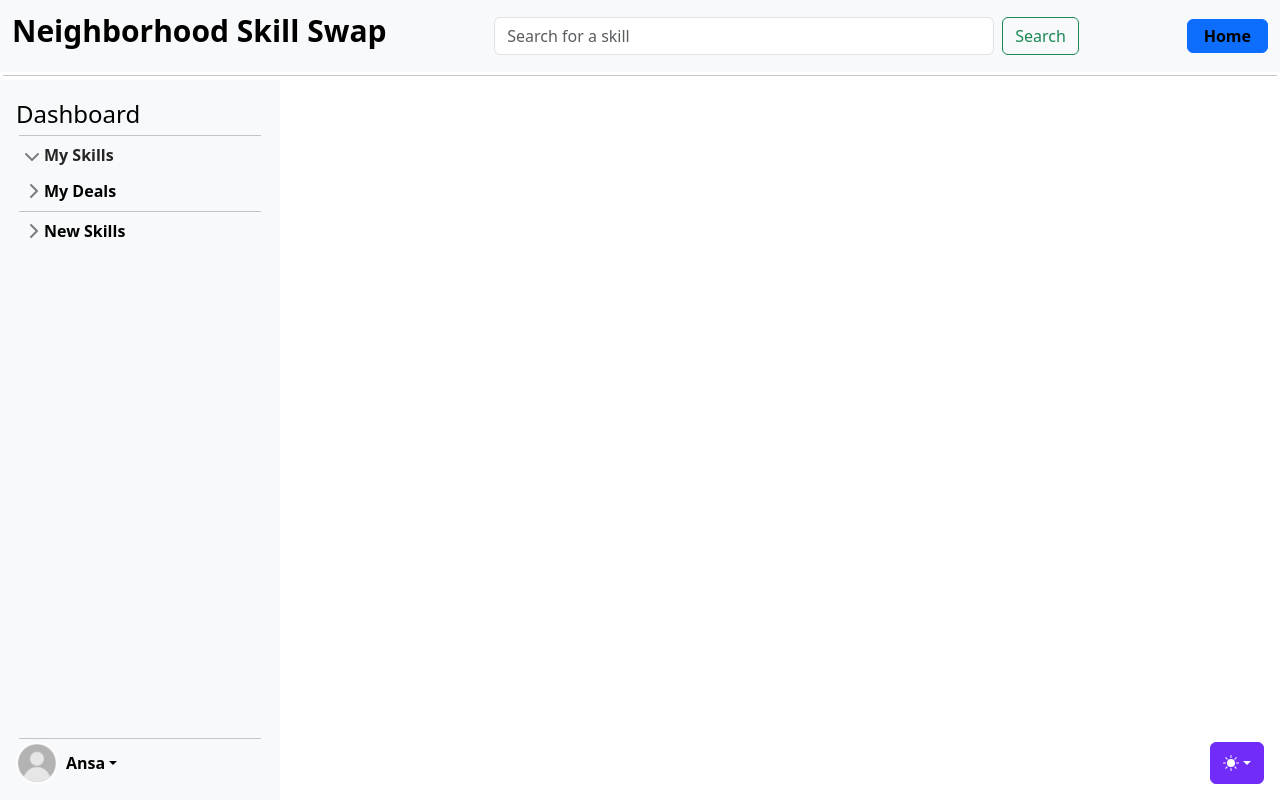
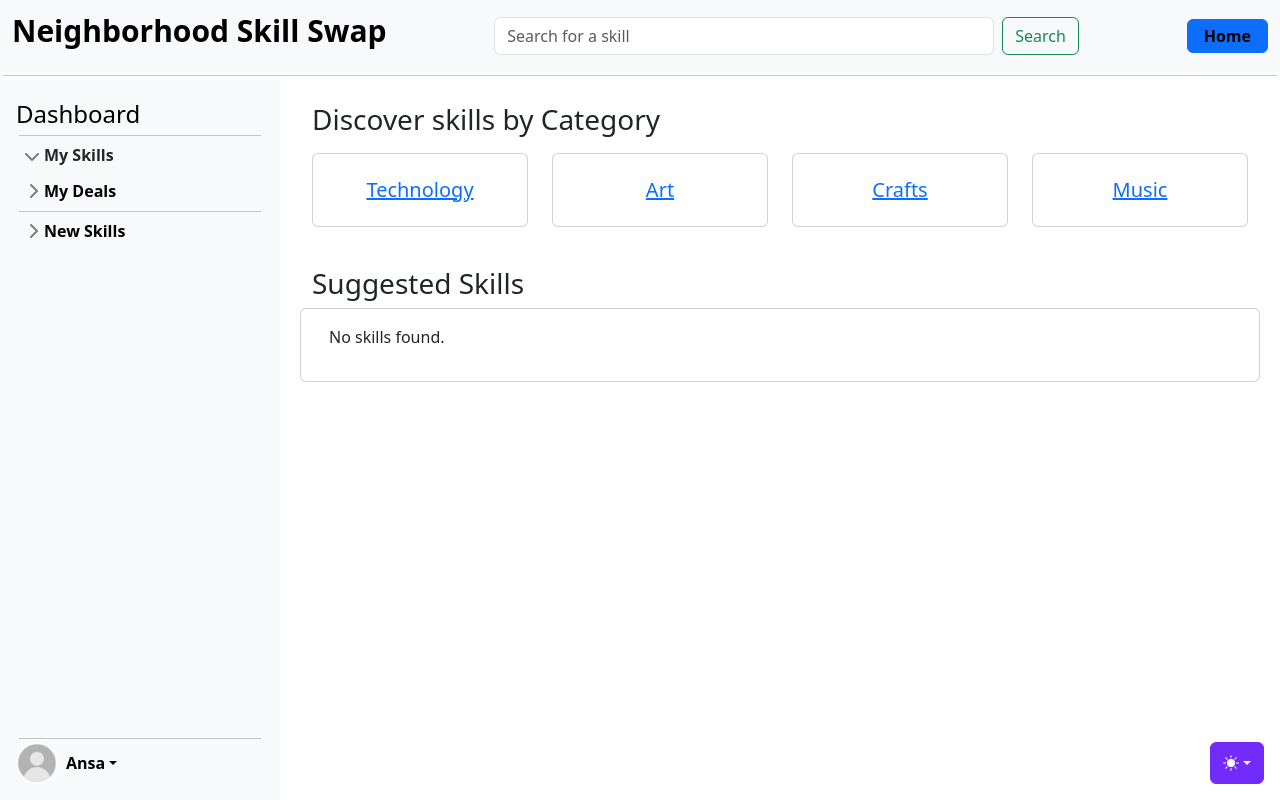
Before and after one commit to AnsaYong/neighborhood_skill_swap, a Django app: page /accounts/dashboard/1/ in a window 1280 px wide. Run offline with Django 5.2, Linux system fonts and the light colour scheme; a user stored in the database is signed in; data comes from the database, SQL or seed files in the repository; both versions use the stored data as it was after the commit; some libraries are stand-ins or nearby versions.

Commit message:
display items on the dashboard view page

```diff
--- a/accounts/views.py
+++ b/accounts/views.py
@@ -1,12 +1,14 @@
 from django.shortcuts import redirect, render, get_object_or_404
 from django.views import View
 from django.contrib.auth import login, logout
-from .models import UserProfile, CustomUser
-from .forms import UserProfileForm, CustomUserCreationForm
 from django.urls import reverse_lazy, reverse
 from django.views.generic import CreateView, DetailView, UpdateView
 from django.contrib.auth.views import LoginView
 from django.contrib.auth.mixins import UserPassesTestMixin
+
+from .models import UserProfile, CustomUser
+from .forms import UserProfileForm, CustomUserCreationForm
+from skills.models import Skill
 
 
 class CustomLoginView(LoginView):
@@ -248,6 +250,7 @@ class ProfileUpdateView(UserPassesTestMixin, UpdateView):
 
 class DashboardView(UserPassesTestMixin, View):
     """A class-based view to display a user dashboard.
+    Filters data to display on the dashboard.
 
     Methods:
         get: A method to handle GET requests to the view.
@@ -255,6 +258,7 @@ class DashboardView(UserPassesTestMixin, View):
 
     def get(self, request, user_id):
         """Handle GET requests to the view.
+        - Filters the user's "wanted" skills and uses them to filter suggested skills.
 
         Args:
             request (HttpRequest): The request object.
@@ -263,9 +267,20 @@ class DashboardView(UserPassesTestMixin, View):
         Returns:
             HttpResponse: The response object.
         """
-        # The dashboard should be able to access everything about the user
         user = get_object_or_404(CustomUser, id=user_id)
-        return render(request, "dashboard.html", {"user": user})
+
+        # Query the user's "wanted" skills and use to filter suggested skills
+        wanted_skills = Skill.objects.filter(owner=user, skill_type="wanted")
+        wanted_skills_names = [skill.name for skill in wanted_skills]
+        suggested_skills = Skill.objects.filter(
+            name__in=wanted_skills_names, skill_type="offered"
+        ).exclude(owner=user)
+
+        context = {
+            "user": user,
+            "suggested_skills": suggested_skills,
+        }
+        return render(request, "dashboard.html", context)
 
     def test_func(self) -> bool:
         """Ensures registered users can only view their own dashboard."""
--- a/skills/urls.py
+++ b/skills/urls.py
@@ -1,21 +1,26 @@
 from django.urls import path
 
-from .views import (
+from .views_skills import (
     SkillReviewCreateView,
     SkillListView,
     SkillDetailView,
     SkillUpdateView,
     SkillDeleteView,
     SkillCreateView,
+)
+from .views_deals import (
     SkillDealCreateView,
     SkillDealAcceptView,
     SkillDealUpdateView,
     SkillDealListView,
     SkillDealDetailView,
     SkillDealCompleteView,
+    ProvidedDealsView,
+    RequestedDealsView,
 )
 
 urlpatterns = [
+    # Skill urls
     path("review/<int:pk>/", SkillReviewCreateView.as_view(), name="skill_review"),
     path("<int:pk>/delete/", SkillDeleteView.as_view(), name="skill_delete"),
     path("<int:pk>/edit/", SkillUpdateView.as_view(), name="skill_edit"),
@@ -29,6 +34,7 @@ urlpatterns = [
     path(
         "categories/<str:category>/", SkillListView.as_view(), name="skill_by_category"
     ),
+    # Skill deal urls
     path(
         "deals/new/<int:skill_pk>", SkillDealCreateView.as_view(), name="skill_deal_new"
     ),
@@ -38,6 +44,8 @@ urlpatterns = [
         name="skill_deal_accept",
     ),
     path("deals/", SkillDealListView.as_view(), name="skill_deal_list"),
+    path("deals/provided/", ProvidedDealsView.as_view(), name="provided_deals"),
+    path("deals/requested/", RequestedDealsView.as_view(), name="requested_deals"),
     path("deals/<int:pk>/", SkillDealDetailView.as_view(), name="skill_deal_detail"),
     path("deals/<int:pk>/edit/", SkillDealUpdateView.as_view(), name="skill_deal_edit"),
     path(
--- a/templates/dashboard.html
+++ b/templates/dashboard.html
@@ -1 +1,86 @@
 {% extends 'base.html' %}
+
+{% block title %}Dashboard{% endblock %}
+
+{% block content %}
+<div class="container mt-1">
+    <!-- Row for searching skills by category -->
+    <div class="row mb-2">
+        <div class="col-12">
+            <h3>Discover skills by Category</h3>
+        </div>
+    </div>
+    <div class="row text-center">
+        <div class="col-md-3 mb-3">
+            <div class="card h-100">
+                <div class="card-body">
+                    <div class="category-icon mb-2">
+                        <i class="bi bi-laptop"></i>
+                    </div>
+                    <h5 class="card-title"><a href="{% url 'skill_by_category' 'technology' %}">Technology</a></h5>
+                </div>
+            </div>
+        </div>
+        <div class="col-md-3 mb-3">
+            <div class="card h-100">
+                <div class="card-body">
+                    <div class="category-icon mb-2">
+                        <i class="bi bi-brush"></i>
+                    </div>
+                    <h5 class="card-title"><a href="{% url 'skill_by_category' 'art' %}">Art</a></h5>
+                </div>
+            </div>
+        </div>
+        <div class="col-md-3 mb-3">
+            <div class="card h-100">
+                <div class="card-body">
+                    <div class="category-icon mb-2">
+                        <i class="bi bi-hammer"></i>
+                    </div>
+                    <h5 class="card-title"><a href="{% url 'skill_by_category' 'crafts' %}">Crafts</a></h5>
+                </div>
+            </div>
+        </div>
+        <div class="col-md-3 mb-3">
+            <div class="card h-100">
+                <div class="card-body">
+                    <div class="category-icon mb-2">
+                        <i class="bi bi-music-note"></i>
+                    </div>
+                    <h5 class="card-title"><a href="{% url 'skill_by_category' 'music' %}">Music</a></h5>
+                </div>
+            </div>
+        </div>
+    </div>
+    <!-- Row for suggested skills -->
+    <div class="row mt-4">
+        <div class="col-12">
+            <h3>Suggested Skills</h3>
+        </div>
+        {% for skill in suggested_skills %}
+            <div class="card col-md-3">
+                <div class="card-body">
+                    <p>{{ skill.owner.username }} offers:</p>
+                    <div class="row col-auto justify-content-center align-items-center text-center">
+                        <div class="col-auto">
+                            <a href="{% url 'skill_detail' skill.pk %}" class="btn btn-outline-secondary rounded-pill">{{ skill.name }}</a>
+                        </div>
+                        <p>{{ skill.rating }}/5 - {{ skill.reviews_count }} reviews</p>
+                    </div>
+                </div>
+                <div class="card-footer">
+                    >>>> 95% Skill Deal Guarantee <<<<
+                </div>
+            </div>
+            <br />
+        {% empty %}
+            <div class="card">
+                <div class="card-body">
+                    <p>No skills found.</p>
+                </div>
+            </div>
+            <br />
+        {% endfor %}
+    </div>
+</div>
+{% endblock %}
--- a/templates/partials/_sidebar.html
+++ b/templates/partials/_sidebar.html
@@ -23,8 +23,8 @@
             </button>
             <div class="collapse" id="dashboard-collapse">
                 <ul class="btn-toggle-nav list-unstyled fw-normal pb-1 small">
-                    <li><a href="#" class="link-body-emphasis d-inline-flex text-decoration-none rounded">Deals | Provided</a></li>
-                    <li><a href="#" class="link-body-emphasis d-inline-flex text-decoration-none rounded">Deals | Requested</a></li>
+                    <li><a href="{% url 'provided_deals' %}" class="link-body-emphasis d-inline-flex text-decoration-none rounded">Deals | Provided</a></li>
+                    <li><a href="{% url 'requested_deals' %}" class="link-body-emphasis d-inline-flex text-decoration-none rounded">Deals | Requested</a></li>
                     <li><a href="#" class="link-body-emphasis d-inline-flex text-decoration-none rounded">Deals | Completed & Canceled</a></li>
                 </ul>
             </div>
--- a/templates/skills/skill_detail.html
+++ b/templates/skills/skill_detail.html
@@ -43,7 +43,4 @@
         </p>
     {% endif %}
 </div>
-
-<!-- Other actions -->
-<p>Back to <a href="{% url 'skill_list' %}" class="btn btn-secondary">Skills</a>.</p>
 {% endblock %}
--- a/templates/skills/skill_list.html
+++ b/templates/skills/skill_list.html
@@ -9,13 +9,13 @@
             <p>{{ skill.owner.username }} offers:</p>
             <div class="row col-auto justify-content-center align-items-center text-center">
                 <div class="col-auto">
-                    <div class="btn btn-outline-secondary rounded-pill">{{ skill.name }}</div>
+                    <a href="{% url 'skill_detail' skill.pk %}" class="btn btn-outline-secondary rounded-pill">{{ skill.name }}</a>
                 </div>
                 <p>{{ skill.rating }}/5 - {{ skill.reviews_count }} reviews</p>
             </div>
         </div>
         <div class="card-footer">
-            >>>>95% Skill Deal Guarantee<<<<
+            >>>> 95% Skill Deal Guarantee <<<<
         </div>
     </div>
     <br />
```
Also changed, not shown: skills/views_deals.py (added, +186 -0 lines), skills/views_skills.py (renamed from skills/views.py, +5 -165 lines), templates/skills/skill_deal_list.html (+18 -81 lines), db.sqlite3.
